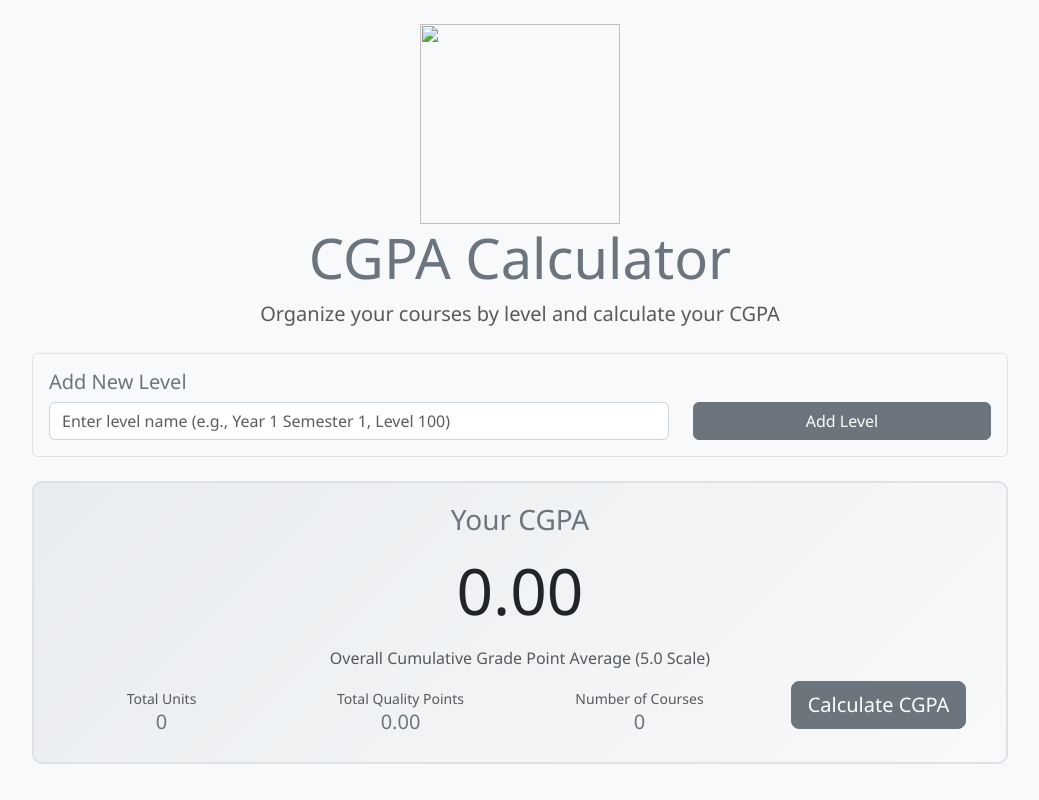
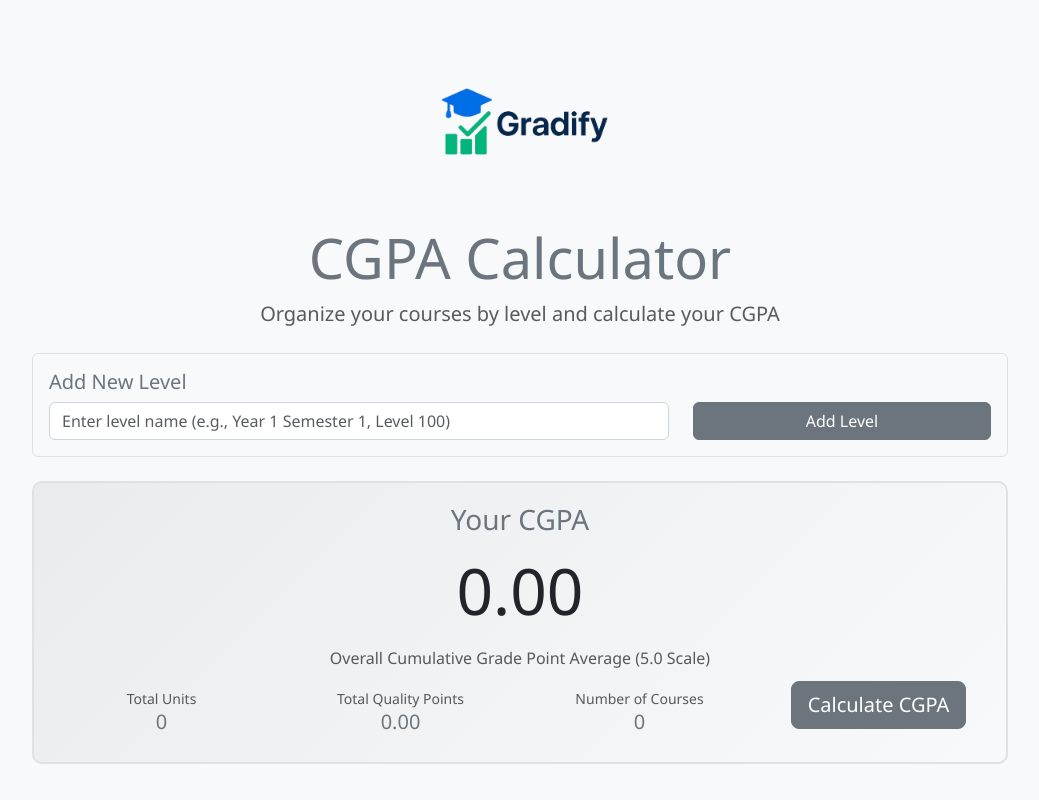
Before and after one commit to obighowisdom/Gradify, a plain HTML site: page index.html in a window 1280 px wide. Shown: the whole page, without its empty margins (120-1159 px from the left). Drawn offline with nearby package versions, Linux system fonts and the light colour scheme.

Commit message:
added icon

```diff
--- a/index.html
+++ b/index.html
@@ -3,11 +3,15 @@
   <head>
     <meta charset="UTF-8" />
     <meta name="viewport" content="width=device-width, initial-scale=1.0" />
-    <title>CGPA Calculator</title>
+    <title>Gradify</title>
     <link
       href="https://cdnjs.cloudflare.com/ajax/libs/bootstrap/5.3.0/css/bootstrap.min.css"
       rel="stylesheet"
     />
+    <link rel="icon" type="image/x-icon" href="./logo.png">
+    <link rel="icon" type="image/png" sizes="32x32" href="./logo.png">
+    <link rel="icon" type="image/png" sizes="16x16" href="./logo.png">
+    <link rel="apple-touch-icon" sizes="180x180" href="./logo.png">
     <style>
       body {
         background-color: #f8f9fa;
@@ -101,7 +105,7 @@
     <div class="container mt-4">
       <div class="text-center mb-4">
         <div>
-          <img src="./cgpa/logo.png" width="200px" height="200px" alt="" />
+          <img src="./logo.png" width="200px" height="200px" alt="" />
         </div>
         <h1 class="display-4 text-secondary">CGPA Calculator</h1>
         <p class="lead text-muted">
```
